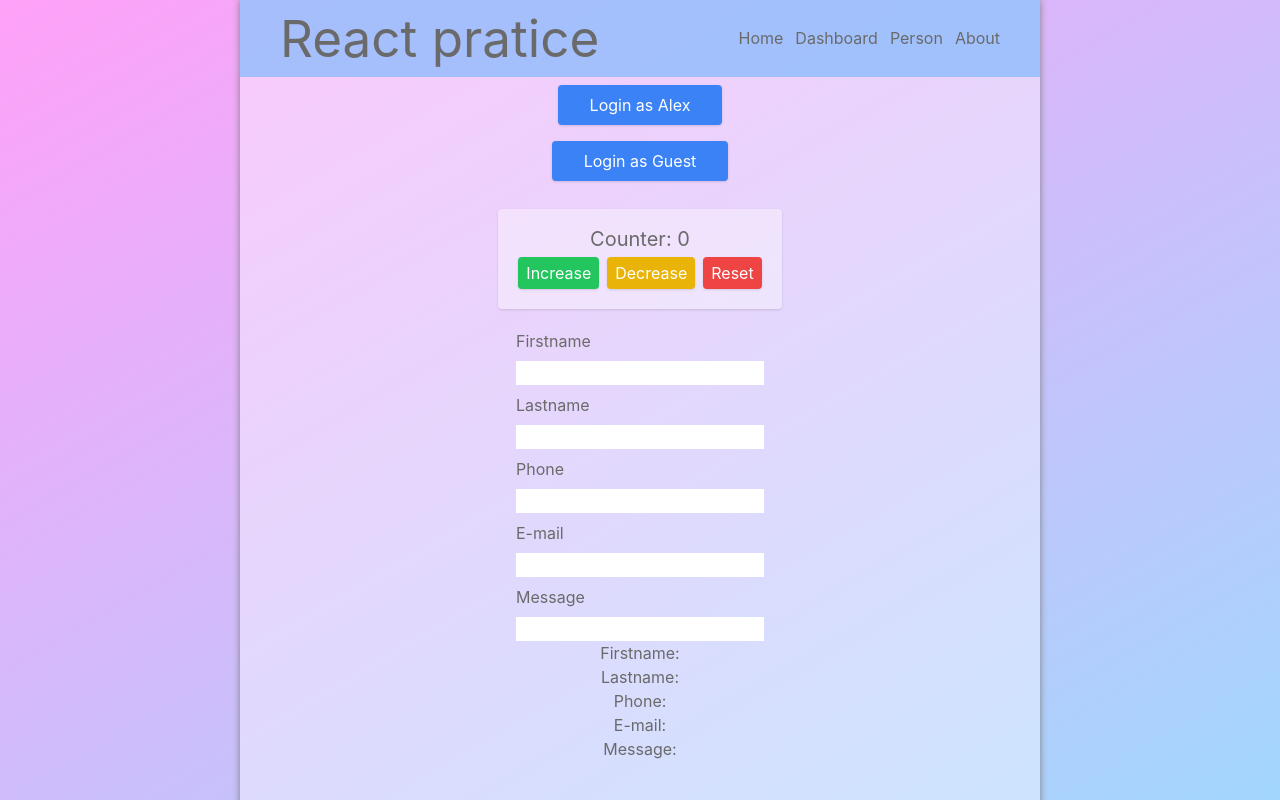
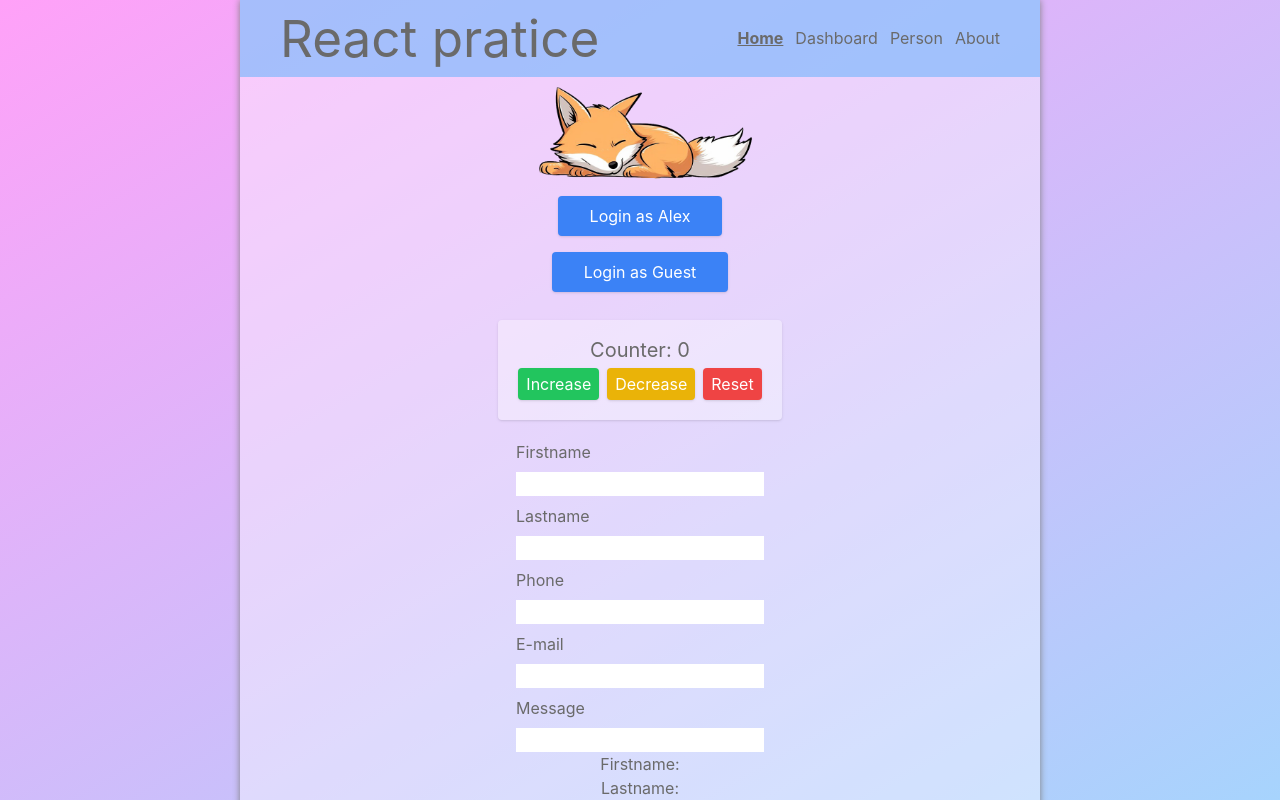
Before and after one commit to alextrandev/programming_react, a React (Vite) app in the folder react_practice/: page / in a window 1280 px wide. Shown: the top 800 px of the page. Built offline with nearby package versions, Linux system fonts and the light colour scheme.

Commit message:
Feat: change some css for links and re-enable an image

```diff
--- a/react_practice/src/App.css
+++ b/react_practice/src/App.css
@@ -20,3 +20,8 @@
 footer {
   width: 800px;
 }
+
+a.active {
+  text-decoration: underline;
+  font-weight: bold;
+}
--- a/react_practice/src/components/Header.jsx
+++ b/react_practice/src/components/Header.jsx
@@ -1,14 +1,16 @@
-import { Link } from "react-router-dom";
+import { Link, NavLink } from "react-router-dom";
 
 export default function Header() {
   return (
     <header className="bg-blue-300 flex justify-between items-center px-10 bg-opacity-80">
-      <h1>React pratice</h1>
+      <Link to={'/'}>
+        <h1>React pratice</h1>
+      </Link>
       <div className=" flex gap-3">
-        <Link to={'/'}>Home</Link>
-        <Link to={'/dashboard'}>Dashboard</Link>
-        <Link to={'/person'}>Person</Link>
-        <Link to={'/about'}>About</Link>
+        <NavLink to={'/'}>Home</NavLink>
+        <NavLink to={'/dashboard'}>Dashboard</NavLink>
+        <NavLink to={'/person'}>Person</NavLink>
+        <NavLink to={'/about'}>About</NavLink>
       </div>
     </header>
   )
--- a/react_practice/src/pages/Home.jsx
+++ b/react_practice/src/pages/Home.jsx
@@ -1,4 +1,4 @@
-// import foxImg from './assets/foxes4ev.png'
+import foxImg from '../assets/foxes4ev.png'
 import { useState } from 'react'
 import PersonsContainer from '../components/PersonsContainer';
 import Counter from '../components/Counter';
@@ -29,7 +29,7 @@
   return (
     <>
       <main className='flex flex-col items-center bg-white bg-opacity-40'>
-        {/* <img src={foxImg} alt="image of a sleeping fox" /> */}
+        <img src={foxImg} alt="image of a sleeping fox" />
 
         < LogInButton loginHandler={loginHandler} isLoggedIn={isLoggedIn} user="Alex" />
         {!isLoggedIn && <LogInButton loginHandler={loginHandler} isLoggedIn={isLoggedIn} user="Guest" />}
```
